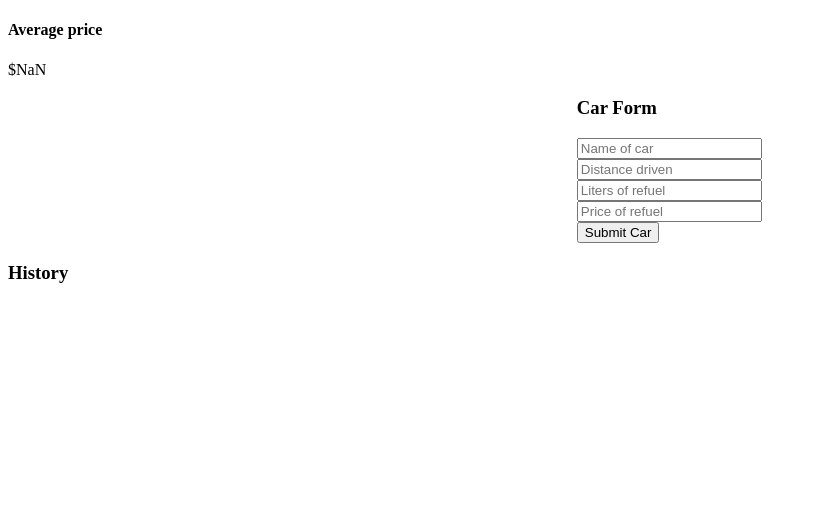
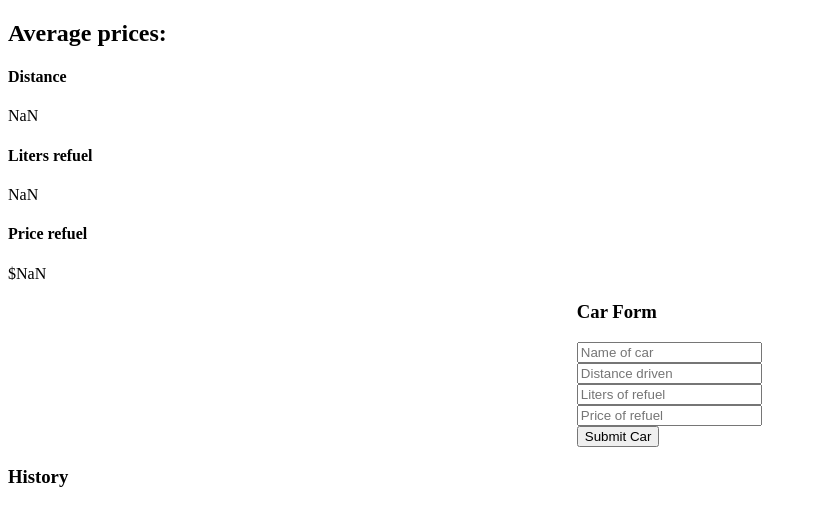
Before and after one commit to otto-laitinen/gas-tracker, a React (Create React App) app: page / in a window 1280 px wide. Shown: the top 526 px of the page, without its empty margins (0-817 px from the left). Built offline with nearby package versions, Linux system fonts and the light colour scheme.

Commit message:
Averages added

```diff
--- a/src/components/TotalStats.js
+++ b/src/components/TotalStats.js
@@ -5,17 +5,25 @@ export const TotalStats = () => {
   const context = useContext(GlobalContext);
 
   // List of all the expenses
-  const prices = context.fuelExpenses.map(fuelExpense => parseInt(fuelExpense.priceRefuel));
+  const prices1 = context.fuelExpenses.map(fuelExpense => parseInt(fuelExpense.distance));
+  const prices2 = context.fuelExpenses.map(fuelExpense => parseInt(fuelExpense.litersRefuel));
+  const prices3 = context.fuelExpenses.map(fuelExpense => parseInt(fuelExpense.priceRefuel));
 
   // Average
-  const priceAverage = prices.reduce((acc, item) => (acc += item), 0).toFixed(2) / prices.length
+  const priceAverage1 = prices1.reduce((acc, item) => (acc += item), 0).toFixed(2) / prices1.length
+  const priceAverage2 = prices2.reduce((acc, item) => (acc += item), 0).toFixed(2) / prices2.length
+  const priceAverage3 = prices3.reduce((acc, item) => (acc += item), 0).toFixed(2) / prices3.length
 
   return (
     <div>
-
+             <h2> Average prices:</h2>
         <div>
-            <h4>Average price</h4>
-            <p className="">${priceAverage}</p>
+            <h4>Distance</h4>
+            <p className="">{priceAverage1}</p>
+            <h4>Liters refuel</h4>
+            <p className="">{priceAverage2}</p>
+            <h4>Price refuel</h4>
+            <p className="">${priceAverage3}</p>
         </div>
 
     </div>
```
